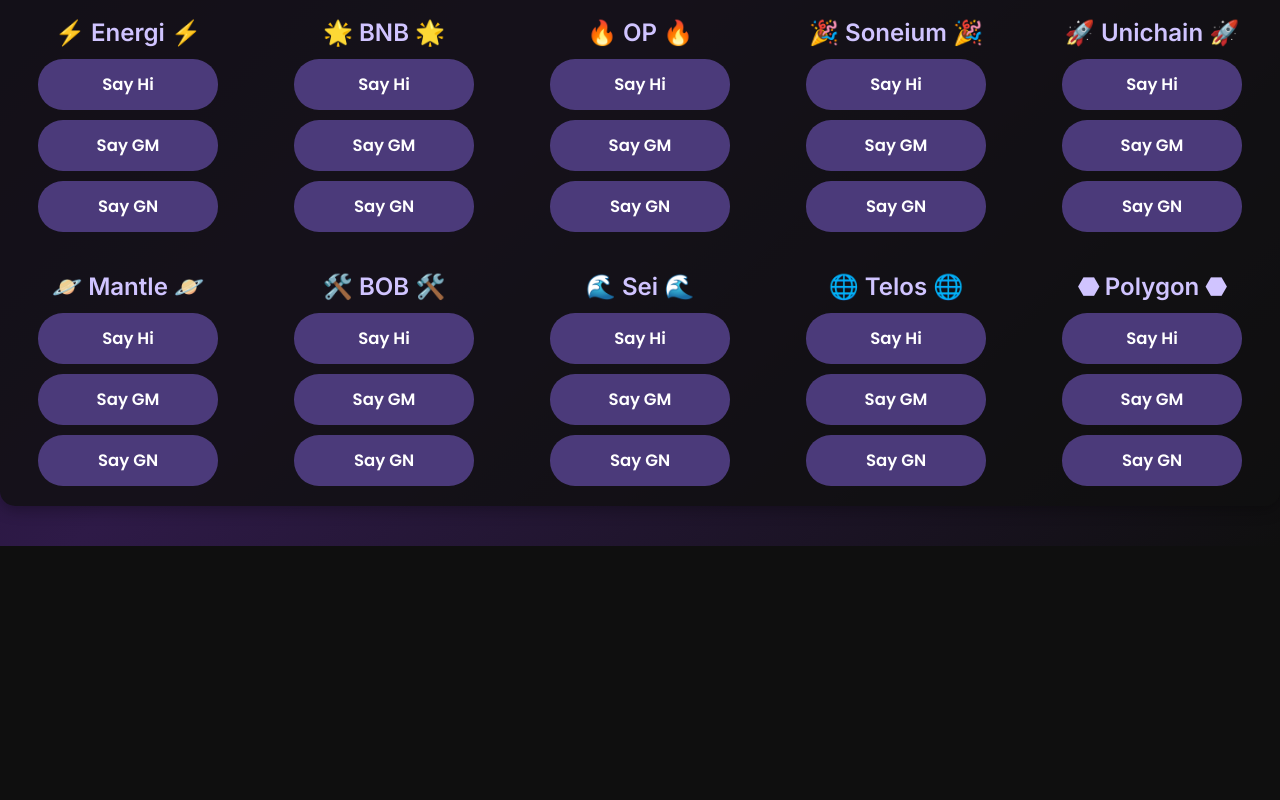
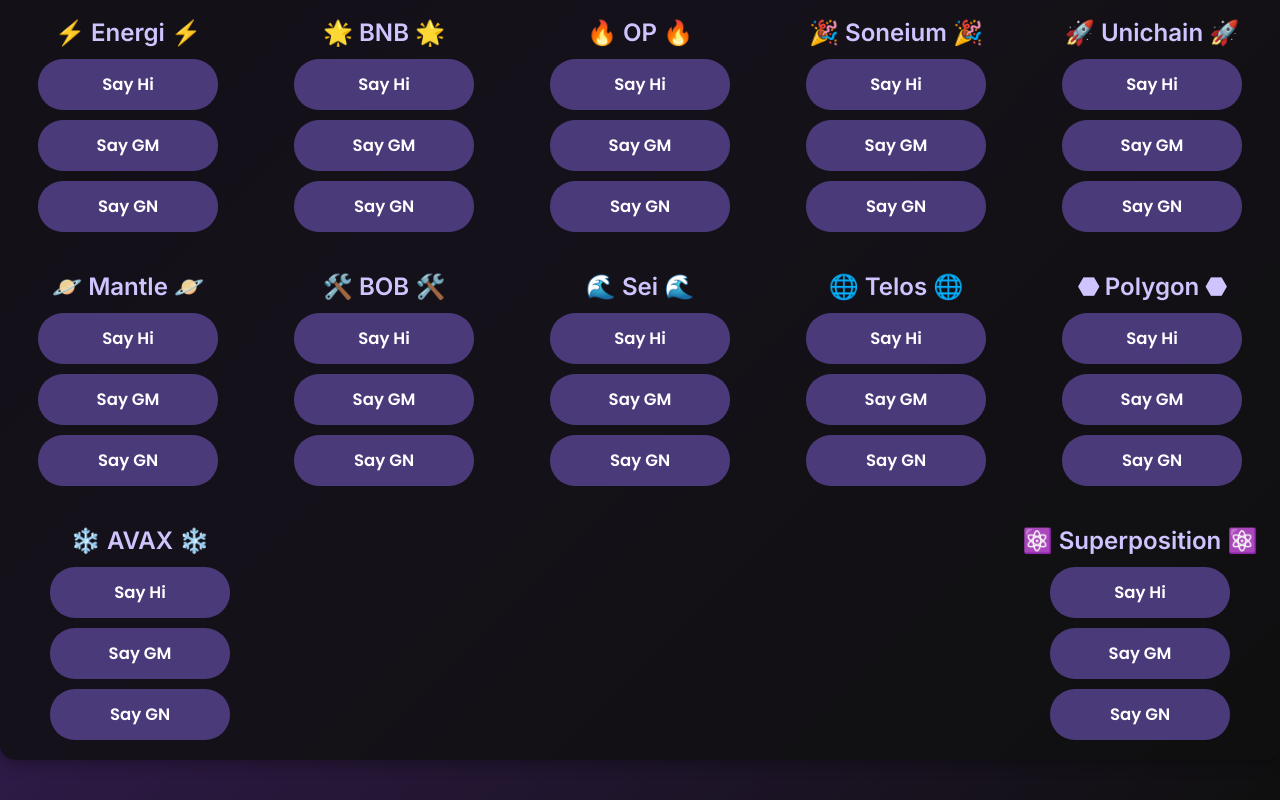
Before and after one commit to 0xliquidated/sayhi, a React (Vite) app: page / in a window 1280 px wide. Shown: the part 587-1387 px from the top of the page. Before the commit the page ends 1133 px from the top, so only its background shows below. Built offline with nearby package versions, Linux system fonts and the light colour scheme.

Commit message:
Added fourth row with AVAX and Superposition, total 17 chains

```diff
--- a/src/App.jsx
+++ b/src/App.jsx
@@ -16,10 +16,12 @@
   soneium: "🎉",
   unichain: "🚀",
   mantle: "🪐",
-  bob: "🛠️",      // Emoji for BOB (tools, since it’s "Build on Bitcoin")
-  sei: "🌊",      // Emoji for Sei (wave, for its fast "Pacific" chain)
-  telos: "🌐",    // Emoji for Telos (globe, for its network focus)
-  polygon: "⬣",   // Emoji for Polygon (geometric shape)
+  bob: "🛠️",
+  sei: "🌊",
+  telos: "🌐",
+  polygon: "⬣",
+  avax: "❄️",         // Avalanche
+  superposition: "⚛️", // Superposition
 };
 
 // Block explorer URLs for each chain
@@ -35,10 +37,12 @@
   soneium: "https://soneium.blockscout.com/",
   unichain: "https://unichain.blockscout.com/",
   mantle: "https://mantlescan.xyz/tx/",
-  bob: "https://explorer.gobob.xyz/tx/",         // Added /tx/ for consistency
-  sei: "https://seitrace.com/tx/?chain=pacific-1", // Added /tx/ for consistency
-  telos: "https://www.teloscan.io/tx/",          // Added /tx/ for consistency
-  polygon: "https://polygonscan.com/tx/",        // Added /tx/ for consistency
+  bob: "https://explorer.gobob.xyz/tx/",
+  sei: "https://seitrace.com/tx/?chain=pacific-1",
+  telos: "https://www.teloscan.io/tx/",
+  polygon: "https://polygonscan.com/tx/",
+  avax: "https://snowtrace.io/tx/",
+  superposition: "https://explorer.superposition.so/tx/", // Placeholder—confirm if different
 };
 
 // Updated ABI for all chains
@@ -158,6 +162,8 @@
   sei: { chainId: 1329, address: "0x710593070a91C52786A111a26AD6436B846cc561", abi: contractABI },
   telos: { chainId: 40, address: "0x899C8D339CcABa7C1260453419e8a661f1df5F2C", abi: contractABI },
   polygon: { chainId: 137, address: "0x252294F81C909c90291e002e95894DdF020ca2d5", abi: contractABI },
+  avax: { chainId: 43114, address: "0x901C4523CdDEb0A7EA8104Cb0454708dfb0142c5", abi: contractABI },
+  superposition: { chainId: 55244, address: "0x25e86c4547C526a4D4eC04E808be561B13078013", abi: contractABI },
 };
 
 // Error Boundary Component to catch rendering errors
@@ -215,7 +221,7 @@
 
       // Verify the current chain after switching
       const provider = new ethers.providers.Web3Provider(window.ethereum);
-      const network = await provider.getNetwork(); // Fixed typo
+      const network = await provider.getNetwork();
       console.log(`Current network after switch:`, network);
       if (network.chainId !== chain.chainId) {
         throw new Error(`Failed to switch to ${chainKey}. Current chain ID: ${network.chainId}`);
@@ -265,7 +271,11 @@
               ? "Sei"
               : chainKey === "telos"
               ? "Telos"
-              : "Polygon"
+              : chainKey === "polygon"
+              ? "Polygon"
+              : chainKey === "avax"
+              ? "AVAX"
+              : "Superposition"
           } (Chain ID: ${chains[chainKey].chainId}) is not recognized by Rabby Wallet. Please ensure Rabby Wallet is up to date and supports this chain.`
         );
       } else if (err.message.includes("insufficient funds")) {
@@ -299,7 +309,11 @@
               ? "Sei"
               : chainKey === "telos"
               ? "Telos"
-              : "Polygon"
+              : chainKey === "polygon"
+              ? "Polygon"
+              : chainKey === "avax"
+              ? "AVAX"
+              : "Superposition"
           }. Please add ${chainKey === "berachain" ? "BERA" : "ETH"} to your wallet.`
         );
       } else if (err.message.includes("call revert exception")) {
@@ -333,7 +347,11 @@
               ? "Sei"
               : chainKey === "telos"
               ? "Telos"
-              : "Polygon"
+              : chainKey === "polygon"
+              ? "Polygon"
+              : chainKey === "avax"
+              ? "AVAX"
+              : "Superposition"
           }.`
         );
       } else {
@@ -377,7 +395,11 @@
             ? "Sei"
             : chainKey === "telos"
             ? "Telos"
-            : "Polygon"
+            : chainKey === "polygon"
+            ? "Polygon"
+            : chainKey === "avax"
+            ? "AVAX"
+            : "Superposition"
           }{" "}
           {matchingEmoji}
         </h2>
@@ -490,6 +512,10 @@
             <SayHiButton chainKey="telos" signer={signer} onSuccess={handleSuccess} />
             <SayHiButton chainKey="polygon" signer={signer} onSuccess={handleSuccess} />
           </div>
+          <div className="chains-row">
+            <SayHiButton chainKey="avax" signer={signer} onSuccess={handleSuccess} />
+            <SayHiButton chainKey="superposition" signer={signer} onSuccess={handleSuccess} />
+          </div>
         </div>
 
         {/* Pop-up for successful transaction */}
```
